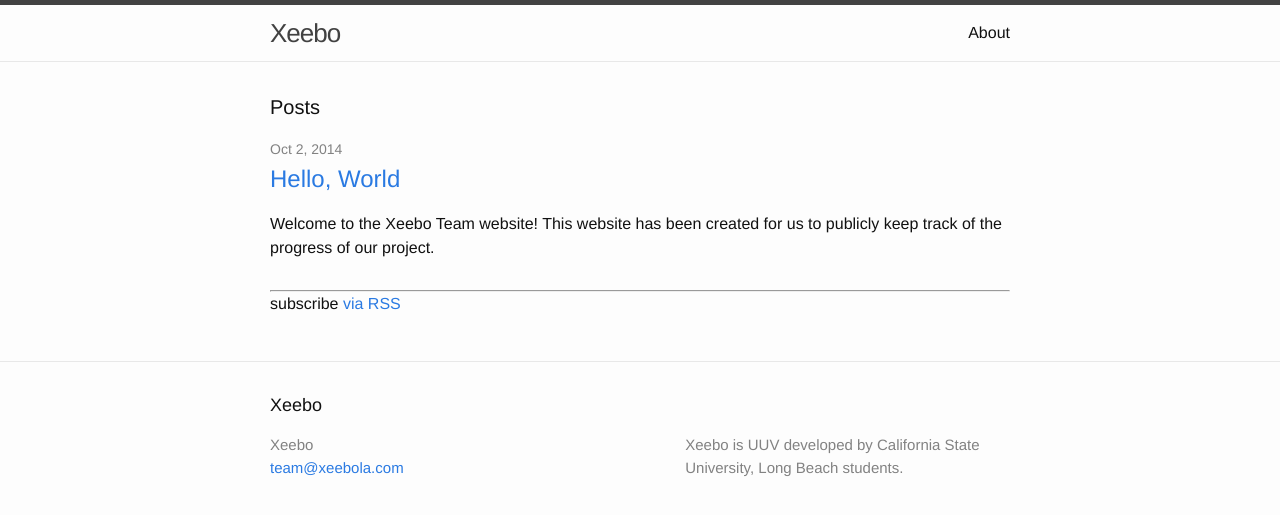
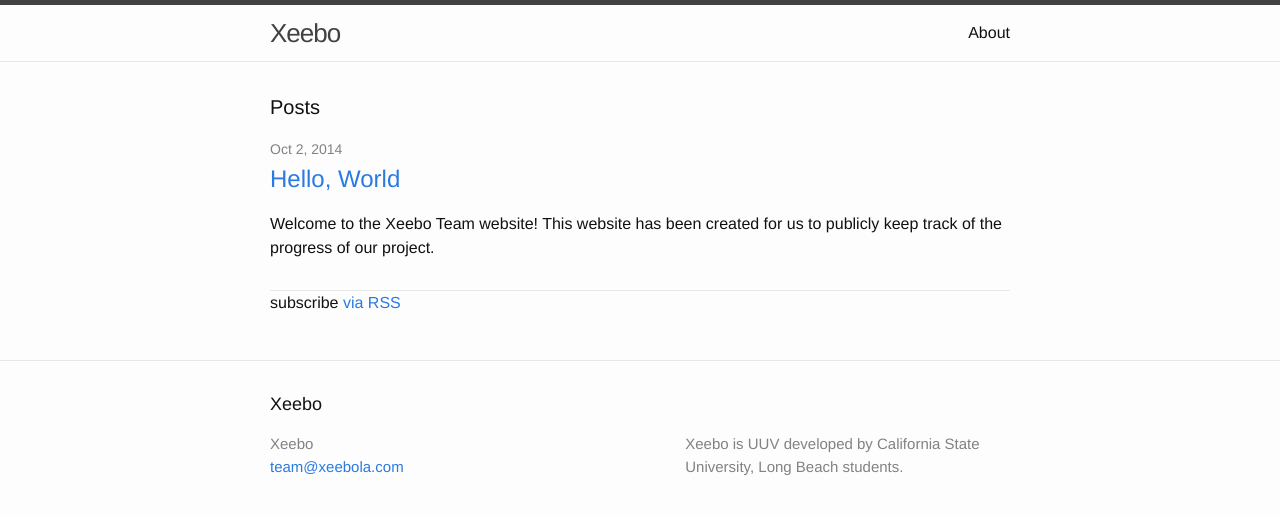
Before and after one commit to vartan/Xeebo, a Jekyll site: the page built from index.html, in a window 1280 px wide. Shown: the top 515 px of the page. Built offline with Jekyll 4.4.1, drawn with Linux system fonts in a browser that asks for light colours.

```diff
--- a/_sass/_layout.scss
+++ b/_sass/_layout.scss
@@ -234,3 +234,7 @@
         }
     }
 }
+
+.rss-subscribe {
+    border-top: 1px solid #e8e8e8;
+}
--- a/index.html
+++ b/index.html
@@ -18,7 +18,7 @@
     {% endfor %}
   </ul>
 
-  <hr/>
+
 
   <p class="rss-subscribe">subscribe <a href="{{ "/feed.xml" | prepend: site.baseurl }}">via RSS</a></p>
 
```
